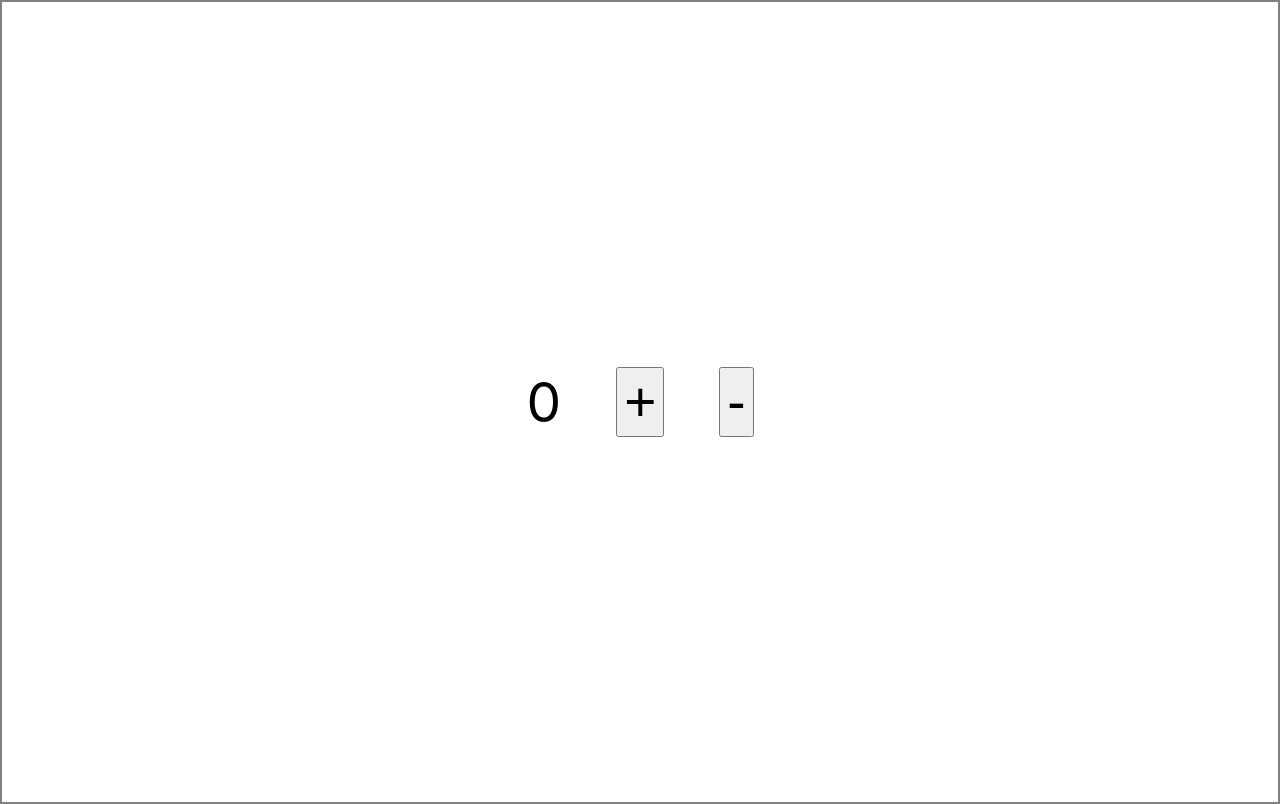
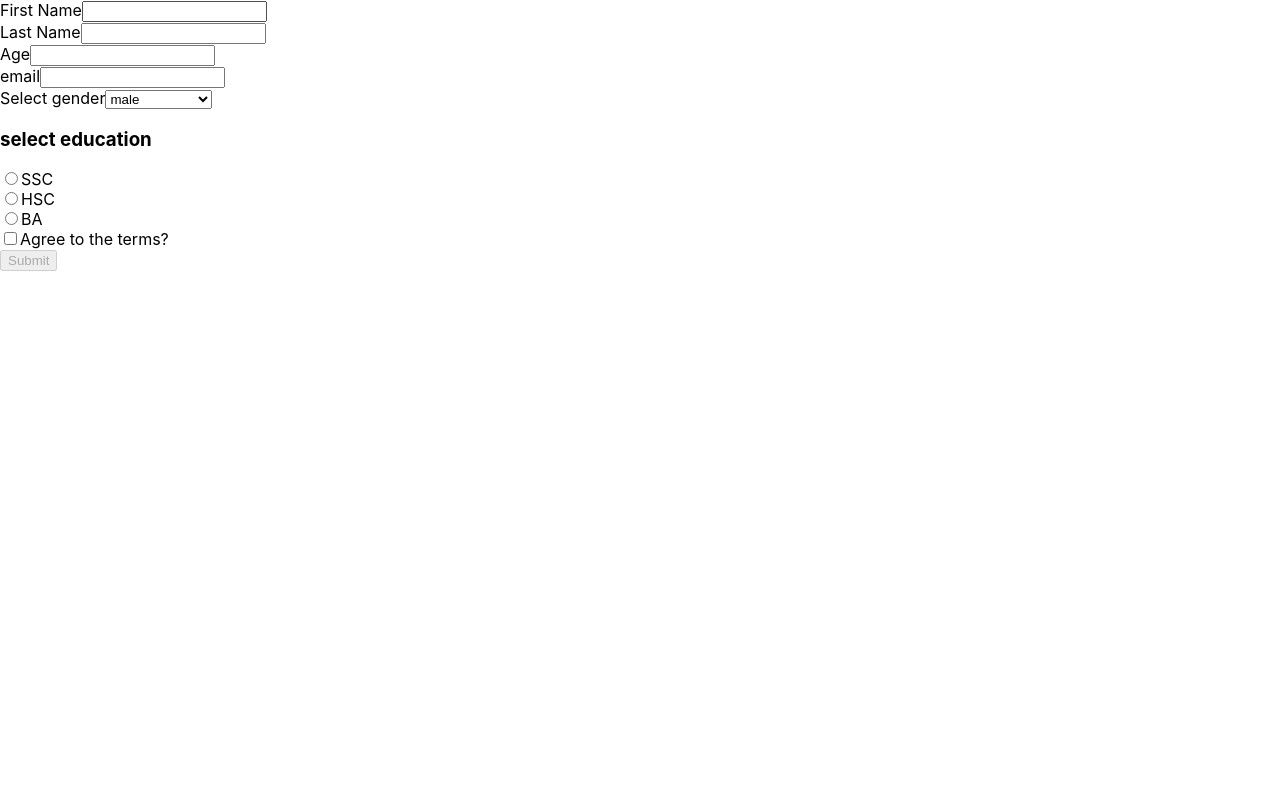
Before and after one commit to parvezaman/Redux, a React (Create React App) app: page / in a window 1280 px wide. Built offline with nearby package versions, Linux system fonts and the light colour scheme.

Commit message:
reducer with large form

```diff
--- a/src/App.js
+++ b/src/App.js
@@ -1,11 +1,11 @@
-import logo from './logo.svg';
 import './App.css';
-import Container from './pages/Container/Container';
+import Form from './pages/Form/Form.js';
 
 function App() {
   return (
     <>
-      <Container />
+      {/* <Container /> */}
+      <Form />
     </>
   );
 }
--- a/src/pages/Container/Container.jsx
+++ /dev/null
@@ -1,12 +0,0 @@
-import React from 'react';
-import Counter from '../Counter/Counter';
-
-const Container = () => {
-    return (
-        <div>
-            <Counter />
-        </div>
-    );
-};
-
-export default Container;
--- /dev/null
+++ b/src/pages/Form/Form.js
@@ -0,0 +1,78 @@
+import React, { useReducer } from 'react';
+
+function Form() {
+    const initialState = {
+        firstName: "",
+        lastName: "",
+        age: 0,
+        email: "",
+        gender: "",
+        education: "",
+        terms: false
+    };
+    const reducer = (state, action) => {
+        if (action.type === 'input') return { ...state, [action.payload.name]: action.payload.value };
+        if (action.type === 'terms') return { ...state, terms: !state.terms }
+    };
+
+    const [state, dispatch] = useReducer(reducer, initialState);
+
+    const onSubmit = (e) => {
+        e.preventDefault();
+        console.log(state);
+    };
+
+    return (
+        <div>
+            <form onSubmit={onSubmit}>
+                <div>
+                    <label htmlFor="firstName">First Name</label>
+                    <input name="firstName" id="firstName" type="text" onBlur={(e) => dispatch({ type: 'input', payload: { name: e.target.name, value: e.target.value } })} />
+                </div>
+                <div>
+                    <label htmlFor="lastName">Last Name</label>
+                    <input name="lastName" id="lastName" type="text" onBlur={(e) => dispatch({ type: 'input', payload: { name: e.target.name, value: e.target.value } })} />
+                </div>
+                <div>
+                    <label htmlFor="age">Age</label>
+                    <input name="age" id="age" type="number" onBlur={(e) => dispatch({ type: 'input', payload: { name: e.target.name, value: e.target.value } })} />
+                </div>
+                <div>
+                    <label htmlFor="email">email</label>
+                    <input name="email" id="email" type="email" onBlur={(e) => dispatch({ type: 'input', payload: { name: e.target.name, value: e.target.value } })} />
+                </div>
+                <div>
+                    <label htmlFor="gender">Select gender</label>
+                    <select name="gender" id="gender" onChange={(e) => dispatch({ type: 'input', payload: { name: e.target.name, value: e.target.value } })}>
+                        <option id="male" name="male" value="male">male</option>
+                        <option id="female" name="female" value="female" >female</option>
+                        <option id="third" name="third" value="third">third</option>
+                        <option id="notToMention" name="notToMention" value="notToMention" >not to mention</option>
+                    </select>
+                </div>
+                <div>
+                    <h3>select education</h3>
+                    <div>
+                        <input type="radio" id="ssc" name="education" value="ssc" onClick={(e) => dispatch({ type: 'input', payload: { name: e.target.name, value: e.target.value } })} />
+                        <label htmlFor="education">SSC</label>
+                    </div>
+                    <div>
+                        <input type="radio" id="hsc" name="education" value="hsc" onClick={(e) => dispatch({ type: 'input', payload: { name: e.target.name, value: e.target.value } })} />
+                        <label htmlFor="education">HSC</label>
+                    </div>
+                    <div>
+                        <input type="radio" id="ba" name="education" value="ba" onClick={(e) => dispatch({ type: 'input', payload: { name: e.target.name, value: e.target.value } })} />
+                        <label htmlFor="education">BA</label>
+                    </div>
+                </div>
+                <div>
+                    <input name='terms' id='terms' type='checkbox' onClick={() => dispatch({ type: 'terms' })} />
+                    <label for='terms'>Agree to the terms?</label>
+                </div>
+                <button disabled={!state.terms} type="submit">Submit</button>
+            </form>
+        </div>
+    );
+}
+
+export default Form;
```
Also changed, not shown: package.json (+7 -0 lines), src/pages/Container/Container.js (added, +12 -0 lines), src/pages/Counter/Counter.js (renamed from src/pages/Counter/Counter.jsx), 1 other file (tests, documents, lock files or other folders).
